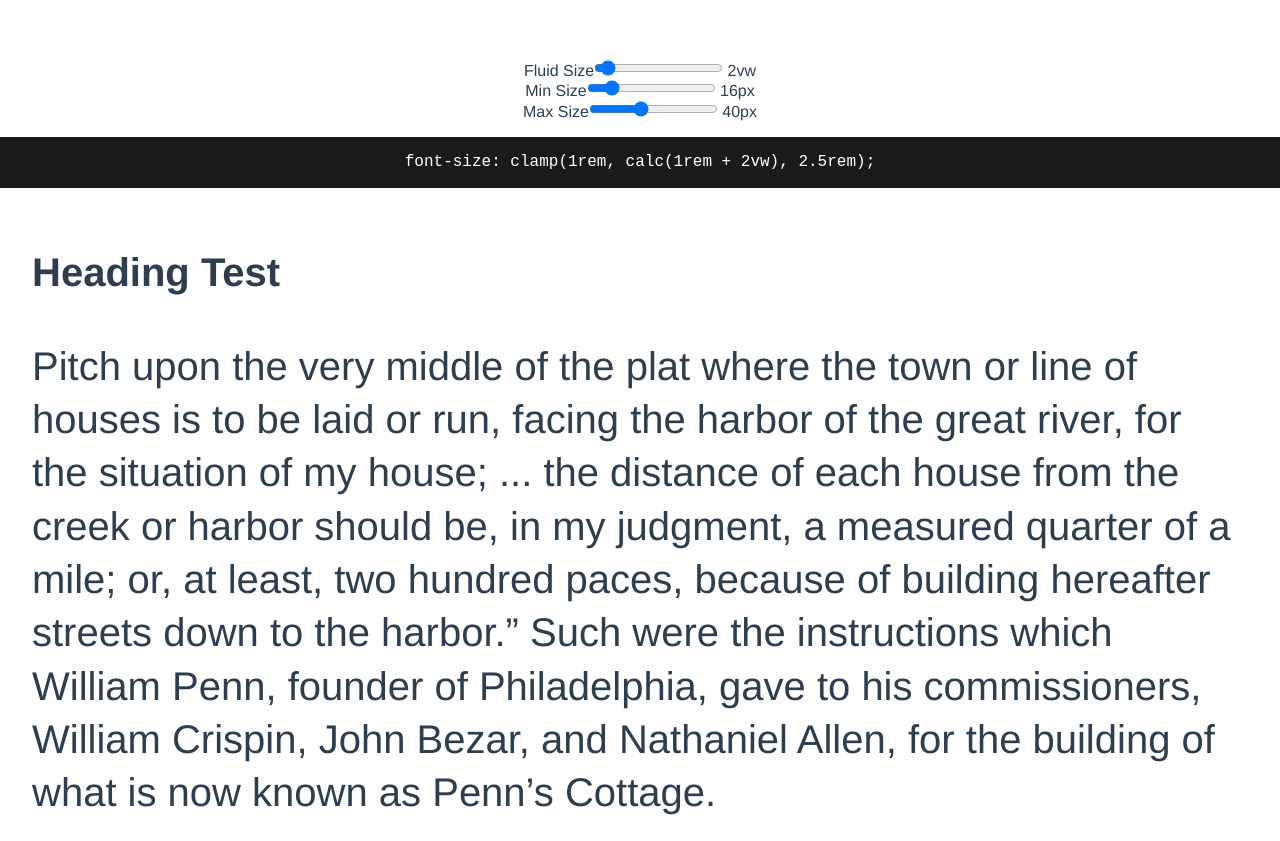
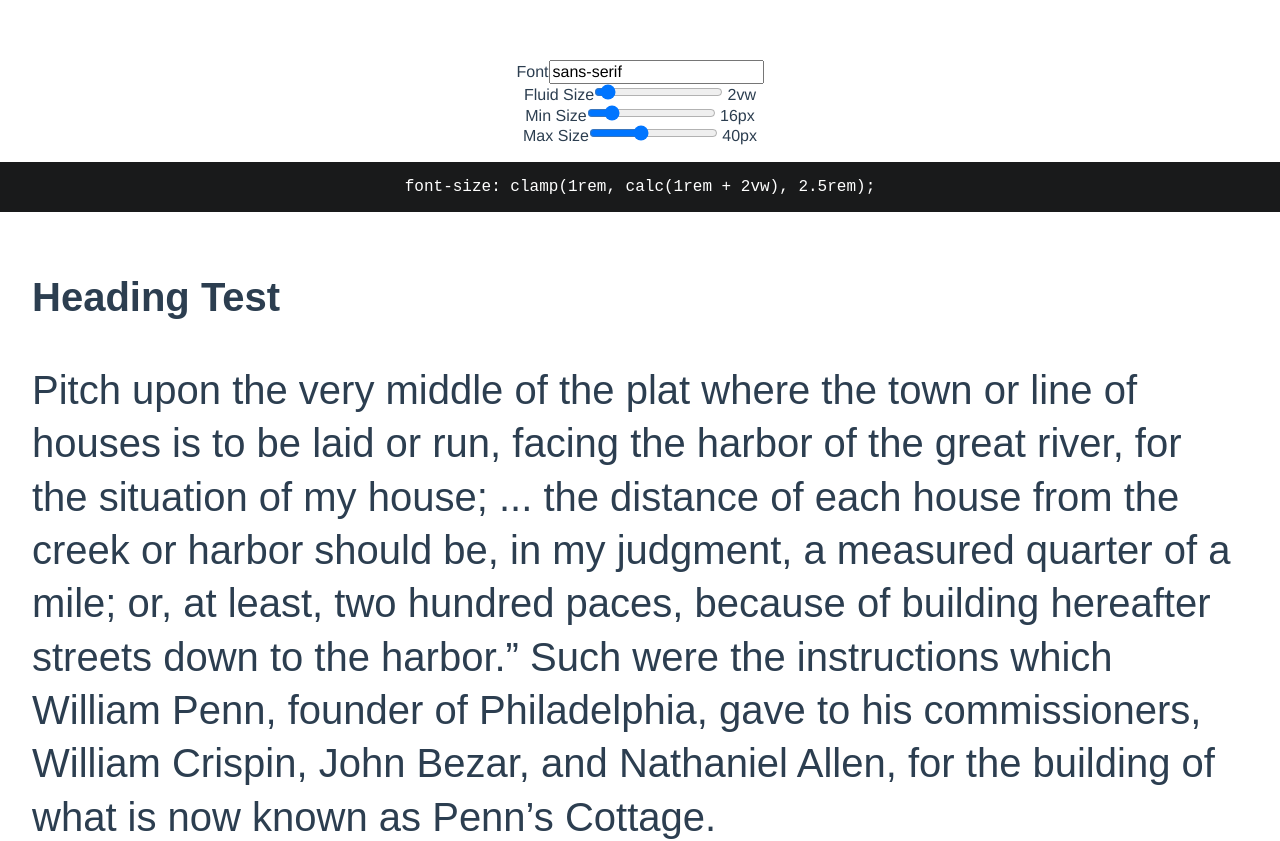
Before and after one commit to bdnorris/fluid-type-tester, a Vue app: page / in a window 1280 px wide. Shown: the top 841 px of the page. Built offline with nearby package versions, Linux system fonts and the light colour scheme.

Commit message:
add font control

```diff
--- a/src/components/TypePreview.vue
+++ b/src/components/TypePreview.vue
@@ -1,5 +1,9 @@
 <template>
   <div class="controls">
+    <div class="controls__item">
+      <label for="font-stack">Font</label>
+      <input type="text" id="font-stack" v-model="fontStack">
+    </div>
     <div>
       <label for="fluid-size">Fluid Size</label>
       <input type="range" id="fluid-size" min="1" max="20" step="0.1" v-model="fluidSize" />
@@ -33,7 +37,8 @@ export default {
     return {
       fluidSize: 2,
       minSize: 16,
-      maxSize: 40
+      maxSize: 40,
+      fontStack: 'sans-serif',
     }
   },
   computed: {
@@ -42,7 +47,14 @@ export default {
     },
     maxSizeRem() {
       return this.maxSize / 16
-    }
+    },
+    fontStackProcessed() {
+      if (this.fontStack.indexOf(' ') > -1) {
+        return '\'' + this.fontStack + '\''
+      } else {
+        return this.fontStack
+      }
+    },
   },
   watch: {
     fluidSize(newValue) {
@@ -54,6 +66,9 @@ export default {
     maxSizeRem(newValue) {
       this.$refs.preview.style.setProperty('--max-size', newValue + 'rem')
     },
+    fontStackProcessed(newValue) {
+      this.$refs.preview.style.setProperty('--font-family', newValue)
+    }
   },
 }
 </script>
@@ -66,6 +81,7 @@ export default {
   --fluid-size: 3vw;
   --min-size: 1rem;
   --max-size: 2.5rem;
+  --font-family: sans-serif;
 	padding: 1em max(2rem, (50vw - 960px) / 2);
 	/* max-width: 85%; */
 	/* overflow: scroll; */
@@ -73,6 +89,7 @@ export default {
   h1, p {
     text-align: left;
     line-height: 1.333;
+    font-family: var(--font-family);
     font-size: clamp(
       var(--min-size, 1rem),
       calc(1rem + var(--fluid-size, 3vw)),
```
